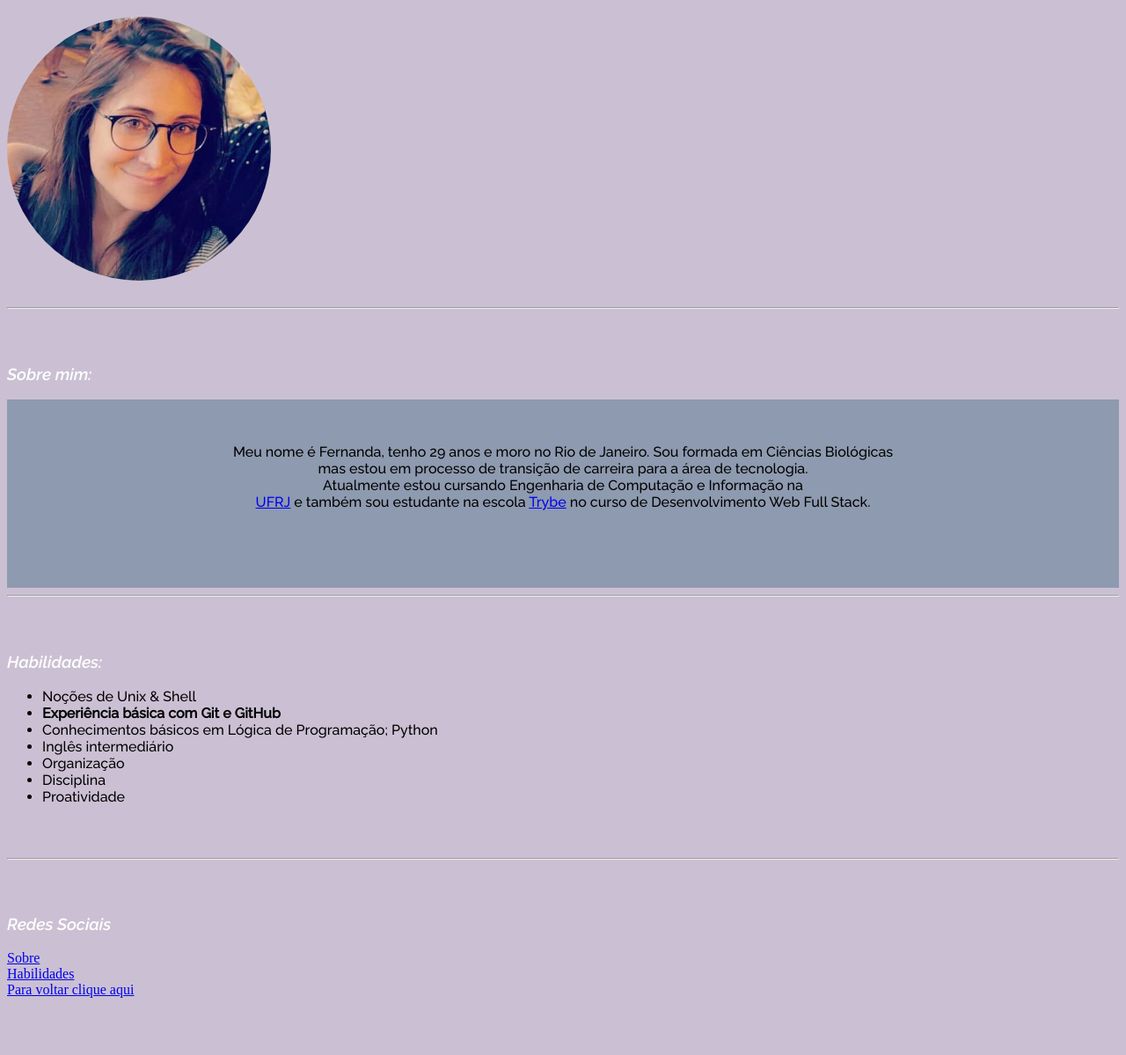
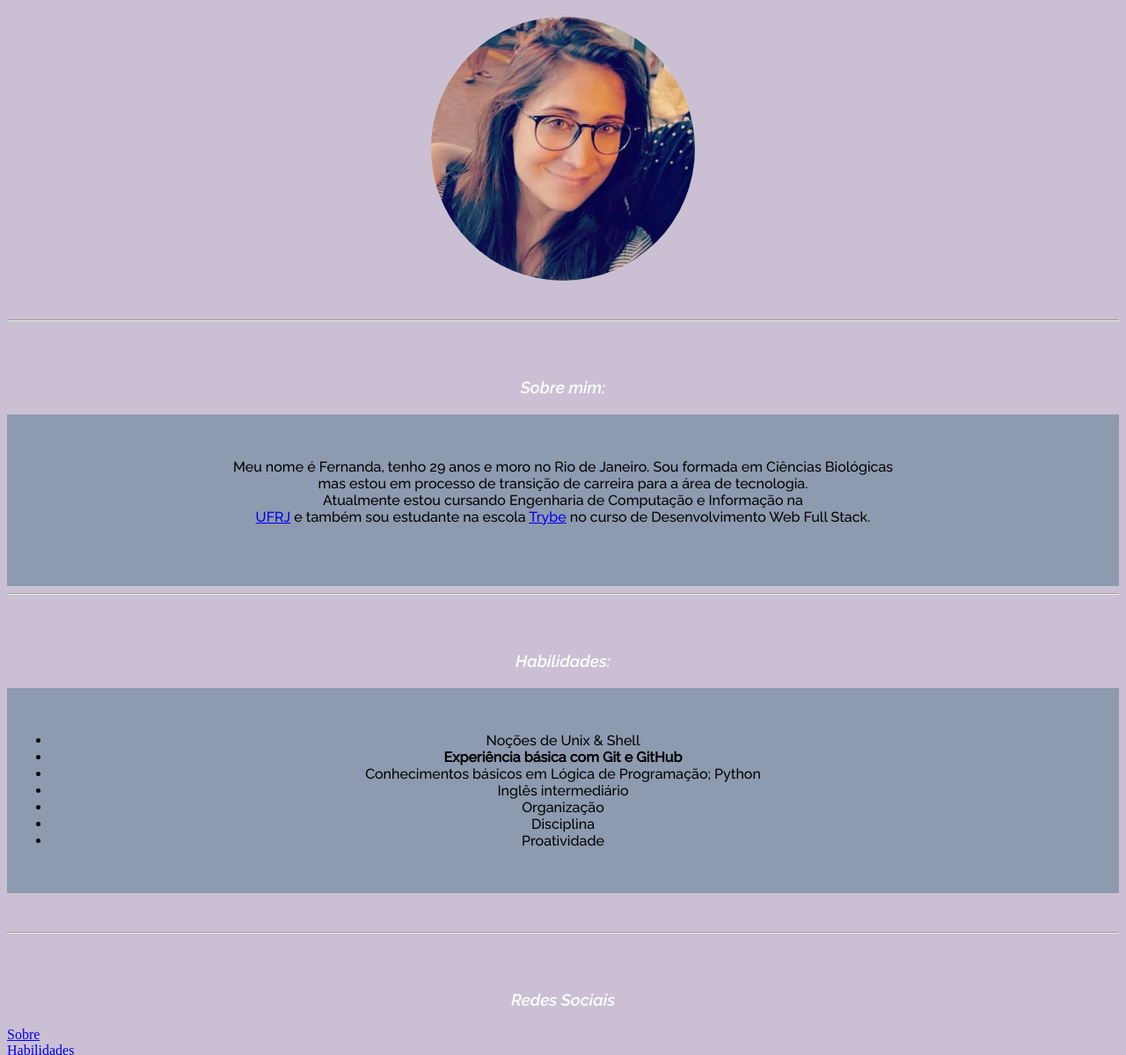
Before and after one commit to fefcufe/fefcufe.github.io, a plain HTML site: page index.html in a window 1280 px wide. Shown: the part 88-1287 px from the top of the page at 88% size. Before the commit the page ends 1230 px from the top, so only its background shows below. Drawn offline with Linux system fonts and the light colour scheme.

Commit message:
centralizando topicos

```diff
--- a/index.html
+++ b/index.html
@@ -35,13 +35,18 @@
 
     #fotoPortfolio {
         border-radius: 100%;
-        display: inline;
+        display: block;
+        margin:auto
 
     }
 
     .topics {
         font-family: 'Raleway', sans-serif ;
         color: white;
+        text-align: center;
+        display: block;
+        margin: auto;
+        padding: 20px;
 
     }
 
@@ -62,6 +67,14 @@
         font-family: 'Raleway', sans-serif;
     }
 
+    #lista-habilidades {
+        text-align: center;
+        display: block;
+        margin: auto;
+        background-color: rgb(142, 154, 175);
+        padding: 50px;
+    }
+
     body {
         background-color: rgb(203, 192, 211)
     }
@@ -78,13 +91,12 @@
     <hr>
     <br><br>
     <em><h3 class="topics"> Sobre mim:</h3></em>
-    <p> Meu nome é Fernanda, tenho 29 anos e moro no Rio de Janeiro. Sou formada em Ciências Biológicas<br>mas estou em processo de transição de carreira para a área de tecnologia. <br>Atualmente estou cursando Engenharia de Computação e Informação na <br> <a href="http://poli.ufrj.br/graduacao/computacao-e-informacao/"> UFRJ</a> e também sou estudante na escola <a href="https://www.betrybe.com/formacao-desenvolvimento-web">Trybe</a> no curso de Desenvolvimento Web Full Stack. <br>
-
+    <p> Meu nome é Fernanda, tenho 29 anos e moro no Rio de Janeiro. Sou formada em Ciências Biológicas<br>mas estou em processo de transição de carreira para a área de tecnologia. <br>Atualmente estou cursando Engenharia de Computação e Informação na <br> <a href="http://poli.ufrj.br/graduacao/computacao-e-informacao/"> UFRJ</a> e também sou estudante na escola <a href="https://www.betrybe.com/formacao-desenvolvimento-web">Trybe</a> no curso de Desenvolvimento Web Full Stack.
     <br><br>
     <hr>
     <br><br>
         <em><h3 class="topics"> Habilidades:</h3></em>
-        <ul>
+        <ul id='lista-habilidades'>
             <li>Noções de Unix & Shell</li>
             <li><strong>Experiência básica com Git e GitHub</strong></li>
             <li>Conhecimentos básicos em Lógica de Programação; Python</li>
```
